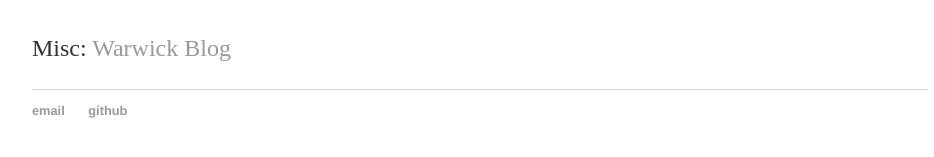
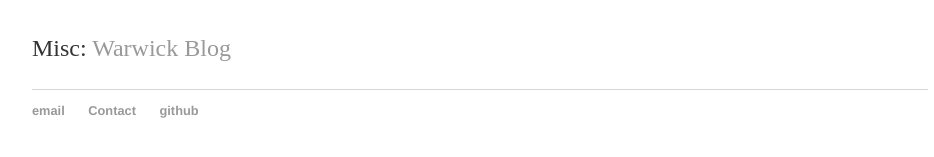
Before and after one commit to mdave16/mdave16.github.io, a Jekyll site: the page built from about/index.html, in a window 1280 px wide. Shown: the part 392-549 px from the top of the page, without its empty margins (160-1094 px from the left). Built offline with Jekyll 4.4.1, drawn with Linux system fonts in a browser that asks for light colours.

Commit message:
Update default.html

```diff
--- a/_layouts/default.html
+++ b/_layouts/default.html
@@ -21,6 +21,7 @@
 <footer>
 	<ul>
 		<li><a href="mailto:m.dave@warwick.ac.uk">email</a></li>
+		<li><a href="/contact">Contact</a></li>
 		<li><a href="https://github.com/mdave16">github</a></li>
 	</ul>
 </footer>
```
